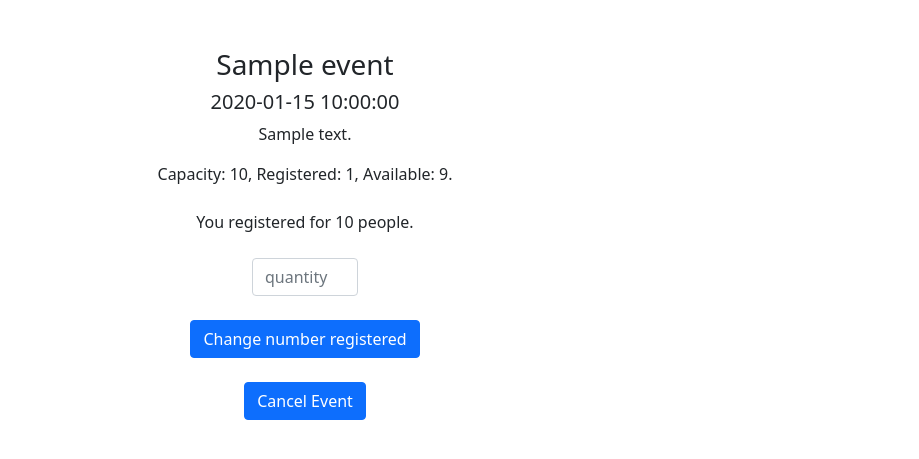
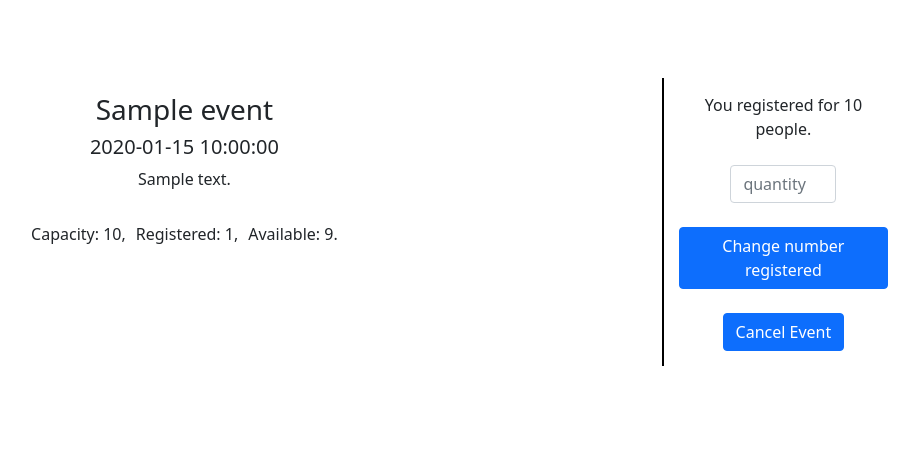
Before and after one commit to qmuza/sql-inj-practice-1, a Flask app: page /events in a window 1280 px wide. Shown: the part 66-525 px from the top of the page, without its empty margins (335-1254 px from the left). Run offline with Flask 3, Linux system fonts and the light colour scheme; a user stored in the database is signed in; tables that the repository leaves empty hold one stand-in row (values such as "Sample post").

Commit message:
some css

```diff
--- a/app.py
+++ b/app.py
@@ -109,9 +109,9 @@ def login():
                 flash('Succesfully logged in!', category='success')
                 return redirect(url_for('home'))
             else:
-                flash('Incorrect password', category='danger')
+                flash('Incorrect password.', category='danger')
         else:
-            flash('User not found', category='danger')
+            flash('User not found.', category='danger')
 
     return render_template("/login.html", user=current_user)
 
@@ -133,16 +133,16 @@ def participate():
     evid = request.form.get('id')
     evqu = request.form.get('quant')
     if not evqu:
-        flash('Please fill the desired quantity', category='danger')
+        flash('Please fill the desired quantity.', category='warning')
         return redirect(url_for('events'))
     if not evid:
-        flash('There\'s a problem with selecting that event', category='warning')
+        flash('There\'s a problem with selecting that event.', category='warning')
         return redirect(url_for('home'))
     try:
         evid=int(evid)
         evqu=int(evqu)
     except:
-        flash('Please enter an integer', category='danger')
+        flash('Please enter an integer.', category='danger')
         return redirect(url_for('events'))
     part = Participations(user_id=current_user.id, event_id=evid, quant=evqu)
     Events.query.filter_by(id=evid).first().registered += evqu
@@ -157,16 +157,16 @@ def update():
     evid = request.form.get('id')
     evqu = request.form.get('quant')
     if not evqu:
-        flash('Please Fill the desired quantity', category='danger')
+        flash('Please Fill the desired quantity.', category='warning')
         return redirect(url_for('events'))
     if not evid:
-        flash('There\'s a problem with selecting that event', category='warning')
+        flash('There\'s a problem with selecting that event.', category='warning')
         return redirect(url_for('home'))
     try:
         evid=int(evid)
         evqu=int(evqu)
     except:
-        flash('Please enter an integer', category='danger')
+        flash('Please enter an integer.', category='danger')
         return redirect(url_for('events'))
     part = Participations.query.filter_by(user_id=current_user.id, event_id=evid).first()
     Events.query.filter_by(id=evid).first().registered += (evqu - part.quant)
@@ -180,7 +180,7 @@ def update():
 def cancel():
     evid = request.form.get('id')
     if not evid:
-        flash('There\'s a problem with selecting that event', category='warning')
+        flash('There\'s a problem with selecting that event.', category='warning')
         return redirect(url_for('home'))
     part = Participations.query.filter_by(user_id=current_user.id, event_id=int(evid)).first()
     Events.query.filter_by(id=int(evid)).first().registered -= part.quant
--- /dev/null
+++ b/static/styles.css
@@ -0,0 +1,30 @@
+.ver {
+    display: flex;
+    flex-direction: column;
+    align-items: center;
+    justify-items: center;
+    padding: 15px;
+}
+
+.hor {
+    display: flex;
+    flex-direction: row;
+    padding: 15px;
+}
+
+.infhor {
+    gap: 10px;
+}
+
+.infver {
+    width: 80%;
+    border-right: 2px solid black;
+}
+
+.mainver {
+    gap: 50px;
+}
+
+.actver {
+    width: 20%;
+}
--- a/templates/base.html
+++ b/templates/base.html
@@ -14,7 +14,7 @@
 
         <link href="/static/favicon.svg" rel="icon">
 
-        <!-- sama, mungkin bakal aku hapus juga <link href="/static/styles.css" rel="stylesheet"> -->
+        <link href="/static/styles.css" rel="stylesheet">
 
         <title>EVRegisterer</title>
 
--- a/templates/events.html
+++ b/templates/events.html
@@ -1,19 +1,25 @@
 {% extends "base.html" %}
 
 {% block main %}
+    <div class="ver mainver">
     {% for event in eventlist %}
-        <div>
+        <div class="hor" style="width: 100%;">
+            <div class="ver infver">
                 <h3>{{ event.name }}</h3>
                 <h5>{{ event.time }}</h5>
                 <p>{{ event.desc }}</p>
+                <div class="hor infhor">
                     <span>Capacity: {{ event.capacity }}, </span>
                     <span>Registered: {{ event.registered }}, </span>
                     <span>Available: {{ event.capacity - event.registered }}.</span>
+                </div>
                 <br><br>
+            </div>
+            <div class="ver actver">
                 {% if user in event.users %}
                 {% for p in plist %}
                 {% if p.event_id == event.id %}
-            <span>You registered for {{ p.quant }} people.</span><br><br>
+                <span>You registered for {{ p.quant }} people.</span><br>
                 <form action="/update" method="post">
                     <input type="hidden" name="id" value="{{ event.id }}">
                     <input class="form-control mx-auto w-auto" type="number" placeholder="quantity" name="quant" min="1" max="{{ event.capacity - event.registered + p.quant }}">
@@ -28,6 +34,7 @@
                     <button class="btn btn-primary" type="submit">Cancel Event</button>
                 </form>
                 {% else %}
+                <span>You didn't register for this event.</span><br>
                 <form action="/participate" method="post">
                     <input type="hidden" name="id" value="{{ event.id }}">
                     <input class="form-control mx-auto w-auto" type="number" placeholder="quantity" name="quant" min="1" max="{{ event.capacity - event.registered }}">
@@ -35,7 +42,9 @@
                     <button class="btn btn-primary" type="submit">Register Event</button>
                 </form>
                 {% endif %}
+            </div>
             <br><br><br>
         </div>
     {% endfor %}
+    </div>
 {% endblock %}
```
Lines whose indentation alone changed are shown as unchanged.
